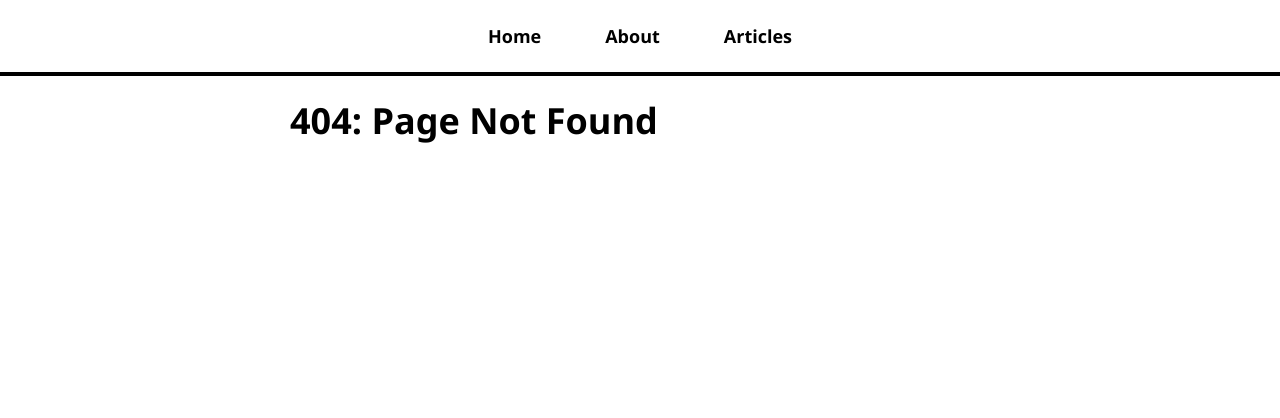
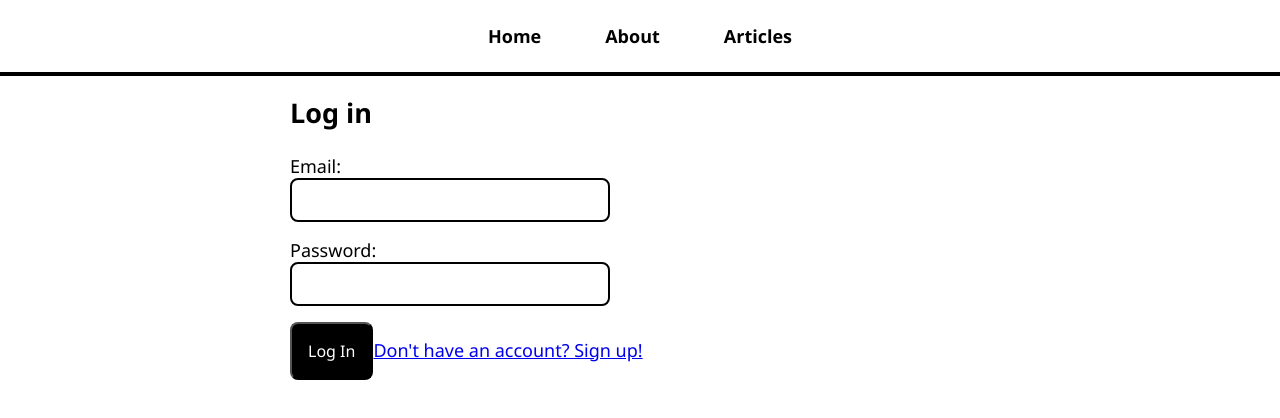
Before and after one commit to ethamorim/my-blog-project, a React (Create React App) app in the folder my-blog-client/: page /login in a window 1280 px wide. Before the commit this address had no page. Shown: the top 418 px of the page. Built offline with nearby package versions, Linux system fonts and the light colour scheme.

Commit message:
create login page

```diff
--- a/my-blog-client/src/App.jsx
+++ b/my-blog-client/src/App.jsx
@@ -7,6 +7,8 @@ import AboutPage from './pages/AboutPage';
 import ArticleListPage from './pages/ArticlesListPage';
 import ArticlePage from './pages/ArticlePage';
 import NotFoundPage from './pages/NotFoundPage';
+import LoginPage from './pages/LoginPage';
+import SignupPage from './pages/SignupPage';
 
 function App() {
   return (
@@ -19,6 +21,8 @@ function App() {
             <Route path='/about' element={<AboutPage />} />
             <Route path='/articles' element={<ArticleListPage />} />
             <Route path='/articles/:articleId' element={<ArticlePage />} />
+            <Route path='/login' element={<LoginPage />} />
+            <Route path='/signup' element={<SignupPage />} />
             <Route path='*' element={<NotFoundPage />} />
           </Routes>
         </div>
--- /dev/null
+++ b/my-blog-client/src/pages/LoginPage.jsx
@@ -0,0 +1,47 @@
+import { useState } from "react";
+import { Link, useNavigate } from "react-router-dom";
+import { getAuth, signInWithEmailAndPassword } from 'firebase/auth';
+
+const LoginPage = () => {
+    const navigate = useNavigate();
+
+    const [ email, setEmail ] = useState('');
+    const [ password, setPassword ] = useState('');
+    const [ error, setError ] = useState('');
+
+    const logIn = async () => {
+        try {
+            await signInWithEmailAndPassword(getAuth(), email, password);
+            navigate('/articles');
+        } catch (e) {
+            setError(e.message);
+        }
+    };
+
+    return (
+        <>
+            { error && <p>{error}</p> }
+            <h2>Log in</h2>
+
+            <label htmlFor='email'>Email:</label>
+            <input
+                id='email'
+                value={email}
+                onChange={(ev) => setEmail(ev.target.value)}
+            />
+
+            <label htmlFor='password'>Password:</label>
+            <input
+                id='password'
+                value={password}
+                onChange={(ev) => setPassword(ev.target.value)}
+            />
+
+            <button onClick={logIn}>Log In</button>
+
+            <Link to='/signup'>Don't have an account? Sign up!</Link>
+        </>
+    );
+}
+
+export default LoginPage;
--- /dev/null
+++ b/my-blog-client/src/pages/SignupPage.jsx
@@ -0,0 +1,5 @@
+const SignupPage = () => {
+
+};
+
+export default SignupPage;
```
